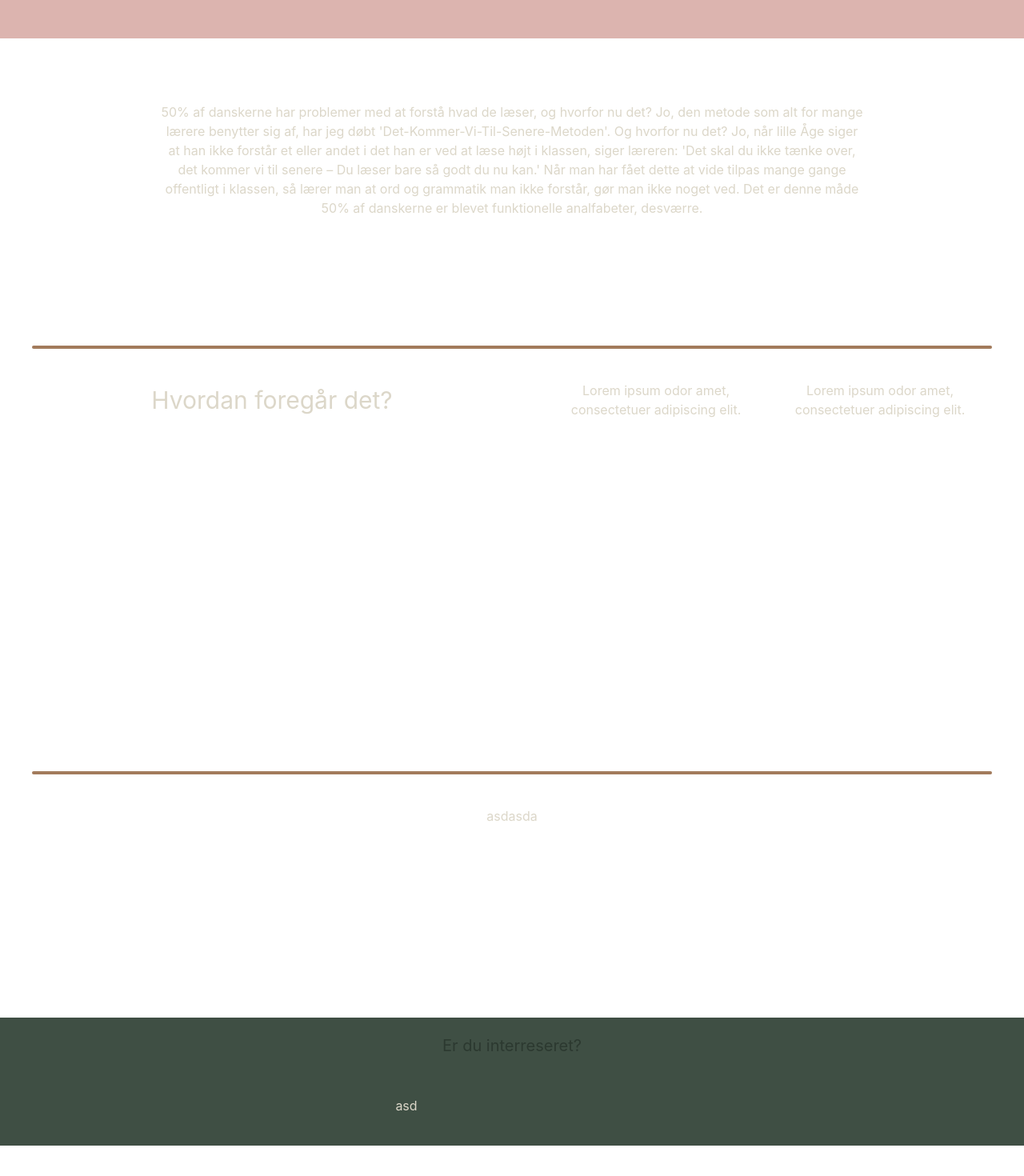
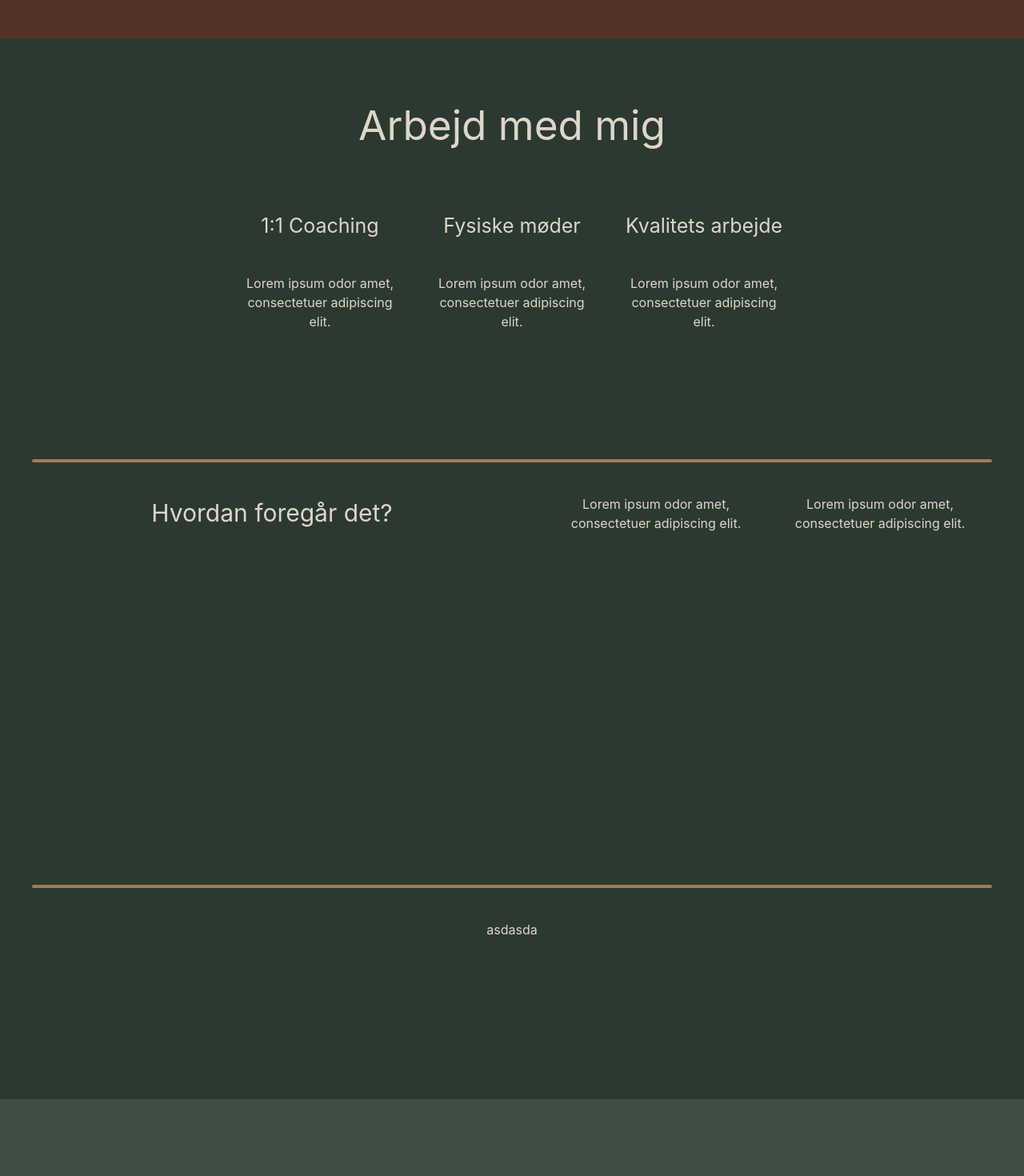
Before and after one commit to AndrxB/forstaa-alt, a React (Vite) app: page / in a window 1280 px wide. Shown: the part 952-2422 px from the top of the page at 80% size. Before the commit the page ends 2384 px from the top, so only its background shows below. Built offline with nearby package versions, Linux system fonts and the light colour scheme.

Commit message:
moved text into json

```diff
--- a/src/App.jsx
+++ b/src/App.jsx
@@ -1,14 +1,10 @@
-import { useState } from 'react'
 import './App.css'
 import ThemeSwitcher from './components/ThemeSwitcher'
-import Themes from './colourthemes.json'
-import text from './text.json'
+import text from './json/text.json'
 import BurgerMenu from './components/BurgerMenu'
-import instagrampng from './assets/instagram.png'
-import linkedinpng from './assets/linkedin.png'
+import SoMeButton from './components/someButton'
 
 function App() {
-
 
   return (
     <>
@@ -24,16 +20,15 @@ function App() {
           min-[796px]:justify-between'
         >
           <div className='flex-row gap-5 ml-10 min-[796px]:pr-30 max-[796px]:hidden'>
-            <img className='max-[796px]:hidden' src={instagrampng} alt='Instagram' />
-            <img className='max-[796px]:hidden' src={linkedinpng} alt='LinkedIn' />
+            <SoMeButton constraints={'max-[796px]:hidden'} />
           </div>
 
           <div className='flex flex-col'>
-            <p className='text-[40px]'>Forstå alt</p>
+            <p className='text-[40px]' id='app-name'>Forstå alt</p>
             <nav className='flex flex-row gap-10'>
-              <div className='max-[796px]:hidden'>About</div>
-              <div className='max-[796px]:hidden'>Services</div>
-              <div className='max-[796px]:hidden'>Coaching</div>
+              <div className='max-[796px]:hidden' id='nav-bar'>About</div>
+              <div className='max-[796px]:hidden' id='nav-bar'>Services</div>
+              <div className='max-[796px]:hidden' id='nav-bar'>Coaching</div>
             </nav>
           </div>
 
@@ -45,23 +40,28 @@ function App() {
         </div>
 
         <div className='flex flex-col items-center justify-center w-full' >
-          <p className='text-[20px]'>Lær at lære</p>
-          <h1 className='text-[40px] text-center'>Undervisning</h1>
-          <h1 className='text-[40px] text-center'>i dit tempo</h1>
+          <p className='text-[20px]'>{text.frontpage.smalltitle}</p>
+          <h1 className='text-[40px] text-center'>{text.frontpage.bigtitle1}</h1>
+          <h1 className='text-[40px] text-center'>{text.frontpage.bigtitle2}</h1>
         </div>
-
       </header>
 
-      <main
-        className='absolute flex flex-col top-90 left-0 w-screen gap-10'
-      >
+      <main className='absolute flex flex-col top-90 left-0 w-screen gap-10'>
         <div id='intro-placeholder' className='visible my-10 h-150'>(placeholder image)</div>
-        <div
-          className='ml-50 mr-50 mb-30
-          max-[600px]:ml-10 max-[600px]:mr-10
-          '
-        >
-          <p>{text.text1.content}</p>
+        <h1>{text.frontpage.threepillartitle}</h1>
+        <div className='ml-50 mr-50 mb-30 flex flex-row flex-wrap justify-center gap-10 mt-10'>
+          <div className='flex flex-col w-50 gap-10'>
+            <h3 className='text-[25px]'>{text.frontpage.pillar1title1}</h3>
+            <span>{text.placeholders['1s']}</span>
+          </div>
+          <div className='flex flex-col w-50 gap-10'>
+            <h3 className='text-[25px]'>{text.frontpage.pillar1title2}</h3>
+            <span>{text.placeholders['1s']}</span>
+          </div>
+          <div className='flex flex-col w-50 gap-10'>
+            <h3 className='text-[25px]'>{text.frontpage.pillar1title3}</h3>
+            <span>{text.placeholders['1s']}</span>
+          </div>
         </div>
         <div id='divider-bar' className='h-1 ml-10 mr-10 rounded-xs'/>
 
@@ -80,7 +80,6 @@ function App() {
               </div>
             </div>
           </div>
-
         </div>
 
         <div id='divider-bar' className='h-1 ml-10 mr-10 rounded-xs'/>
@@ -89,15 +88,9 @@ function App() {
           asdasda
         </div>
 
-        <footer className='absolute w-screen bottom-0 h-40 pt-5 flex flex-col items-center justify-start gap-10'>
-          <p className='text-[20px]'> Er du interreseret? </p>
-          <div className='z-100'>
-            <label>asd</label>
-            <input className="border-solid p-2 z-100" placeholder='' />
+        <footer className='absolute w-screen bottom-0 h-50 pt-5 flex flex-col items-center justify-start gap-10'>
 
-          </div>
         </footer>
-
       </main>
     </>
   )
--- a/src/colourthemes.json
+++ /dev/null
@@ -1,27 +0,0 @@
-{
-  "themes": {
-    "vintage": {
-      "primary": "#2C3930",
-      "secondary": "#3F4F44",
-      "accent": "#A27B5C",
-      "background": "#DCD7C9",
-      "text": "#DCD7C9"
-    },
-    "dark": {
-      "primary": "#9A7E6F",
-      "secondary": "#E9EED9",
-      "accent": "#CBD2A4",
-      "background": "#54473F",
-      "text": "#E9EED9",
-      "link": "#CBD2A4"
-    },
-    "lightTeal": {
-      "primary": "#AACFD0",
-      "secondary": "#79A8A9",
-      "accent": "#1F4E5F",
-      "background": "#F4F7F7",
-      "text": "#1F4E5F",
-      "link": "#79A8A9"
-    }
-  }
-}
--- a/src/components/BurgerMenu.jsx
+++ b/src/components/BurgerMenu.jsx
@@ -3,6 +3,7 @@ import burgerpng from '../assets/bars-staggered.png'
 import instagrampng from '../assets/instagram.png'
 import linkedinpng from '../assets/linkedin.png'
 import ThemeSwitcher from './ThemeSwitcher'
+import SoMeButton from './someButton'
 
 export default function BurgerMenu() {
     const [visible, setVisibility] = useState(false)
@@ -17,7 +18,6 @@ export default function BurgerMenu() {
         } else {
             document.body.classList.remove('overflow-hidden');
         }
-
         return () => {
             document.body.classList.remove('overflow-hidden');
         };
@@ -25,31 +25,30 @@ export default function BurgerMenu() {
 
     return(
         <>
-            <img src={burgerpng} alt="burger-menu" className='absolute right-10 h-10 w-10 min-[796px]:hidden' onClick={handleClick}/>
+            <img src={burgerpng} id='nav-bar' alt="burger-menu" className='absolute right-10 h-10 w-10 min-[796px]:hidden' onClick={handleClick}/>
 
             { visible &&
                 <container className='flex flex-col w-full h-screen absolute top-0 left-0 z-1000 gap-5' id='burger-menu'>
                     <nav className='flex flex-row justify-between mr-10 ml-10 mt-10'>
                         <p className='text-[40px]'>Forstå alt</p>
-                        <img src={burgerpng} alt="burger-menu" className='h-10 w-10 mt-3' onClick={handleClick}/>
+                        <img id='nav-bar' src={burgerpng} alt="burger-menu" className='h-10 w-10 mt-3' onClick={handleClick}/>
                     </nav>
 
                     <div id='divider-bar' className='h-1 ml-10 mr-10 rounded-xs mt-5'/>
 
                     <div className='flex flex-col gap-10 mt-5'>
-                        <p onClick={handleClick} >About</p>
+                        <p onClick={handleClick} id='nav-bar'>About</p>
                         <div id='divider-bar' className='h-1 ml-10 mr-10 rounded-xs'/>
-                        <p onClick={handleClick}>Services</p>
+                        <p onClick={handleClick} id='nav-bar'>Services</p>
                         <div id='divider-bar' className='h-1 ml-10 mr-10 rounded-xs'/>
-                        <p onClick={handleClick}>Coaching</p>
+                        <p onClick={handleClick} id='nav-bar'>Coaching</p>
                         <div id='divider-bar' className='h-1 ml-10 mr-10 rounded-xs'/>
-                        <p onClick={handleClick}>kontakt mig</p>
+                        <p onClick={handleClick} id='nav-bar'>kontakt mig</p>
                         <div id='divider-bar' className='h-1 ml-10 mr-10 rounded-xs'/>
                     </div>
 
                     <div className='absolute bottom-15 left-5 flex flex-row gap-10 ml-10'>
-                        <img src={instagrampng} alt='Instagram' />
-                        <img src={linkedinpng} alt='LinkedIn' />
+                        <SoMeButton />
                     </div>
 
                     <div className='absolute bottom-15 right-15'>
--- a/src/components/ThemeSwitcher.jsx
+++ b/src/components/ThemeSwitcher.jsx
@@ -1,5 +1,5 @@
 import React, { useState, useEffect } from 'react';
-import colorThemes from '../colourthemes.json';  // Import your JSON file
+import colorThemes from '../json/colourthemes.json';  // Import your JSON file
 
 export default function ThemeSwitcher({ constraints }) {
   const [theme, setTheme] = useState(localStorage.getItem('theme') || 'vintage');
@@ -18,10 +18,11 @@ export default function ThemeSwitcher({ constraints }) {
 
   const handleThemeSwitch = () => {
     const newTheme = theme === 'vintage' ? 'dark' : theme === 'dark' ? 'lightTeal' : 'vintage';
+
     setTheme(newTheme);
   };
 
   return (
-    <p className={constraints} onClick={handleThemeSwitch}>Tema</p>
+    <p className={constraints} id='theme-button' onClick={handleThemeSwitch}>Tema</p>
   );
 }
--- a/src/index.css
+++ b/src/index.css
@@ -43,7 +43,13 @@ body footer p {
     color: var(--primary);
 }
 
+form input {
+  border-color: var(--primary);
+}
 
+form input::placeholder {
+  color: var(--primary);
+}
 
 a {
   font-weight: 500;
@@ -62,11 +68,15 @@ body {
   place-items: center;
   min-width: 320px;
   min-height: 100vh;
-  background-color: var(--background); /* Ensure body uses background variable */
+  background-color: var(--primary); /* Ensure body uses background variable */
   color: var(--text); /* Ensure body text color */
   display: flex;
   justify-content: center; /* Centers horizontally */
   align-items: center; /* Centers vertically */
+}
+
+main {
+  background-color: var(--primary); /* Ensure body uses background variable */
 }
 
 h1 {
--- /dev/null
+++ b/src/json/text.json
@@ -0,0 +1,29 @@
+{
+    "frontpage": {
+        "smalltitle": "Lær at lære",
+        "bigtitle1": "Undervisning",
+        "bigtitle2": "i dit tempo",
+        "content": "50% af danskerne har problemer med at forstå hvad de læser, og hvorfor nu det? Jo, den metode som alt for mange lærere benytter sig af, har jeg døbt 'Det-Kommer-Vi-Til-Senere-Metoden'. Og hvorfor nu det? Jo, når lille Åge siger at han ikke forstår et eller andet i det han er ved at læse højt i klassen, siger læreren: 'Det skal du ikke tænke over, det kommer vi til senere – Du læser bare så godt du nu kan.' Når man har fået dette at vide tilpas mange gange offentligt i klassen, så lærer man at ord og grammatik man ikke forstår, gør man ikke noget ved. Det er denne måde 50% af danskerne er blevet funktionelle analfabeter, desværre.",
+        "threepillartitle": "Arbejd med mig",
+        "pillar1title1": "1:1 Coaching",
+        "pillar1": "",
+        "pillar1title2": "Fysiske møder",
+        "pillar2": "",
+        "pillar1title3": "Kvalitets arbejde",
+        "pillar3": "",
+        "title2":"Hvordan foregår det?",
+        "contentgrid1": "Jo, man finder en tekst der ikke er for svær og ikke for let, og ordbøger der passer til ens niveau, og så når man kommer til ord eller grammatik man ikke forstår fuldt ud, så slår man det op…..og det stopper ikke der, for så finder man den definition som passer til den tekst man læser, og så laver man sætninger med dette ord i denne definition, indtil det er nemt at lave varierende sætninger.",
+        "contentgrid2": "Det kan være en hjælp at demonstrere det man sidder med, med et demokit, som er en lille bøtte småting (f.eks. viskelæder, elastikker, træ, plastic og metalting der ikke er så store), og så kan man vise / (demonstrere=demo) hvad det nu end er ordet betyder i den definition. Man kan også bruge modellervoks til dette."
+    },
+    "kontaktinfo": {
+        "name": "Allan Birk",
+        "telefonnummer": "",
+        "mail": "allanhasbeenhacked@mail.com",
+        "text": "Det tager normalt omkring 10 timer med 2 timers undervisning om ugen, og så bliver du bedre til at læse og forstå end selv de bedste lærere du nogensinde har haft."
+    },
+    "placeholders": {
+        "1s": "Lorem ipsum odor amet, consectetuer adipiscing elit.",
+        "2s": "Lorem ipsum odor amet, consectetuer adipiscing elit. Nibh facilisi interdum sed volutpat ligula nunc, sapien euismod bibendum. Interdum hendrerit morbi ipsum commodo tempor lectus.",
+        "3s": "Lorem ipsum odor amet, consectetuer adipiscing elit. Maximus euismod justo; fermentum pulvinar turpis pharetra euismod. Suspendisse dui volutpat scelerisque dolor semper libero lectus convallis. Etiam augue ultricies id cras justo penatibus turpis. Fames consectetur non etiam tincidunt massa varius. Vehicula porttitor sodales himenaeos nibh ex urna venenatis adipiscing. Euismod at potenti ac dictum ipsum suscipit luctus. Venenatis nullam gravida justo ullamcorper aptent pharetra aptent."
+    }
+}
--- a/src/text.json
+++ /dev/null
@@ -1,5 +0,0 @@
-{
-    "text1": {
-        "content": "50% af danskerne har problemer med at forstå hvad de læser, og hvorfor nu det? Jo, den metode som alt for mange lærere benytter sig af, har jeg døbt 'Det-Kommer-Vi-Til-Senere-Metoden'. Og hvorfor nu det? Jo, når lille Åge siger at han ikke forstår et eller andet i det han er ved at læse højt i klassen, siger læreren: 'Det skal du ikke tænke over, det kommer vi til senere – Du læser bare så godt du nu kan.' Når man har fået dette at vide tilpas mange gange offentligt i klassen, så lærer man at ord og grammatik man ikke forstår, gør man ikke noget ved. Det er denne måde 50% af danskerne er blevet funktionelle analfabeter, desværre."
-    }
-}
```
Also changed, not shown: src/App.css (+9 -0 lines), src/components/SoMeButton.jsx (added, +40 -0 lines), src/json/colourthemes.json (added, +49 -0 lines).
